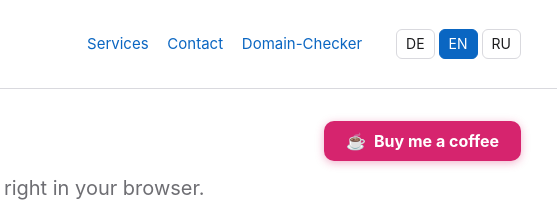
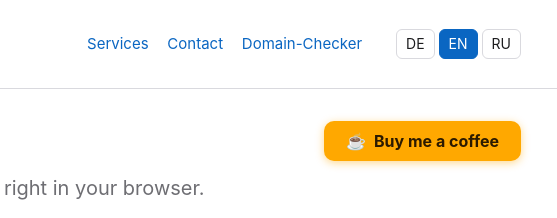
Before and after one commit to miodesdev/dk-ai.de, a plain HTML site: page domain-checker/index.html in a window 1280 px wide. Shown: the top 218 px of the page, 589-1146 px from the left. Drawn offline with Linux system fonts and the light colour scheme.

Commit message:
Update index.html

```diff
--- a/domain-checker/index.html
+++ b/domain-checker/index.html
@@ -98,9 +98,9 @@
 #tool .ctl button,#tool .bar>button{height:var(--ch);display:inline-flex;align-items:center;justify-content:center;padding-top:0;padding-bottom:0}
 .titlerow{display:flex;align-items:center;justify-content:space-between;gap:12px 20px;flex-wrap:wrap;margin:0 0 .6em}
 .titlerow h1{margin:0}
-.donate{display:inline-flex;align-items:center;gap:8px;background:#d6246e;color:#fff!important;font-weight:700;font-size:16px;line-height:1;padding:12px 22px;border-radius:10px;text-decoration:none!important;box-shadow:0 2px 8px rgba(214,36,110,.35);transition:background .15s,transform .15s}
-.donate:hover{background:#b81c5c;transform:translateY(-1px)}
-.donate:focus-visible{outline:3px solid #d6246e;outline-offset:3px}
+.donate{display:inline-flex;align-items:center;gap:8px;background:#ffa800;color:#2b1a00!important;font-weight:700;font-size:16px;line-height:1;padding:12px 22px;border-radius:10px;text-decoration:none!important;box-shadow:0 2px 8px rgba(255,168,0,.45);transition:background .15s,transform .15s}
+.donate:hover{background:#ff9100;transform:translateY(-1px)}
+.donate:focus-visible{outline:3px solid #ff9100;outline-offset:3px}
 .donate .de,.donate .en,.donate .ru{color:inherit}
 @media(max-width:520px){.donate{width:100%;justify-content:center}}
 .wrap{max-width:980px}
```
